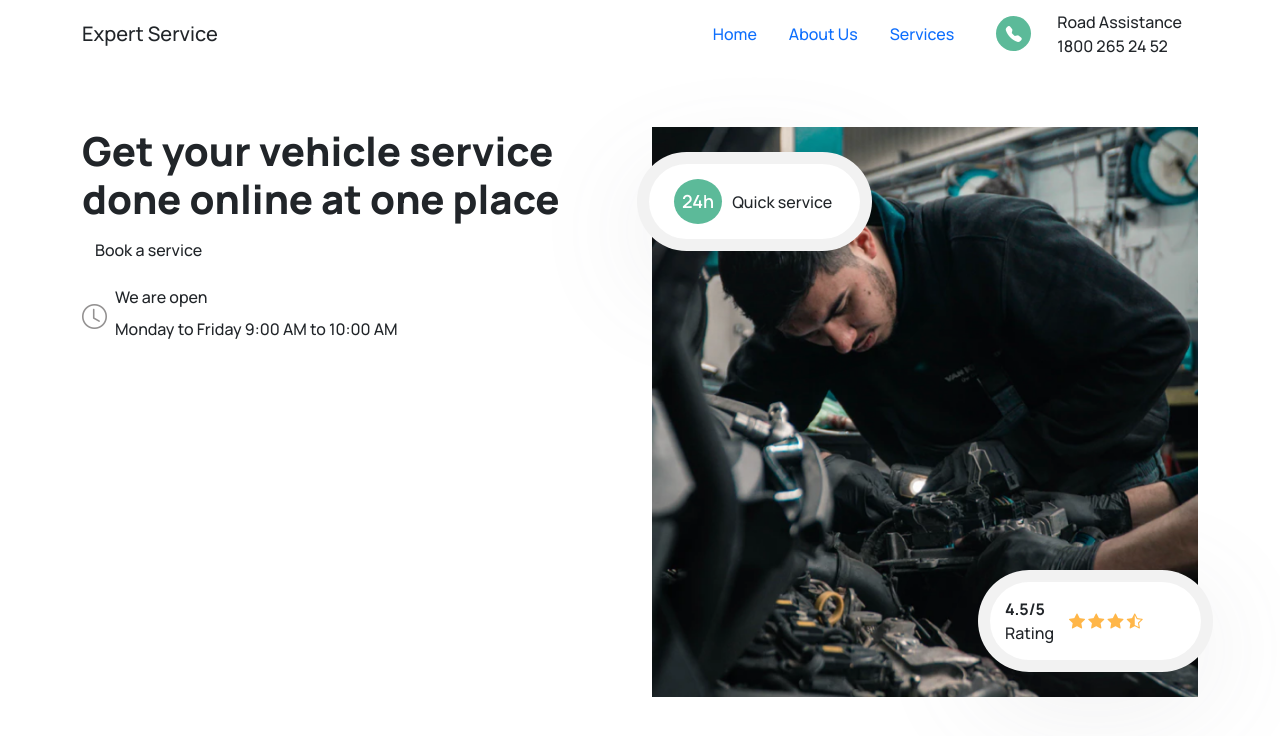
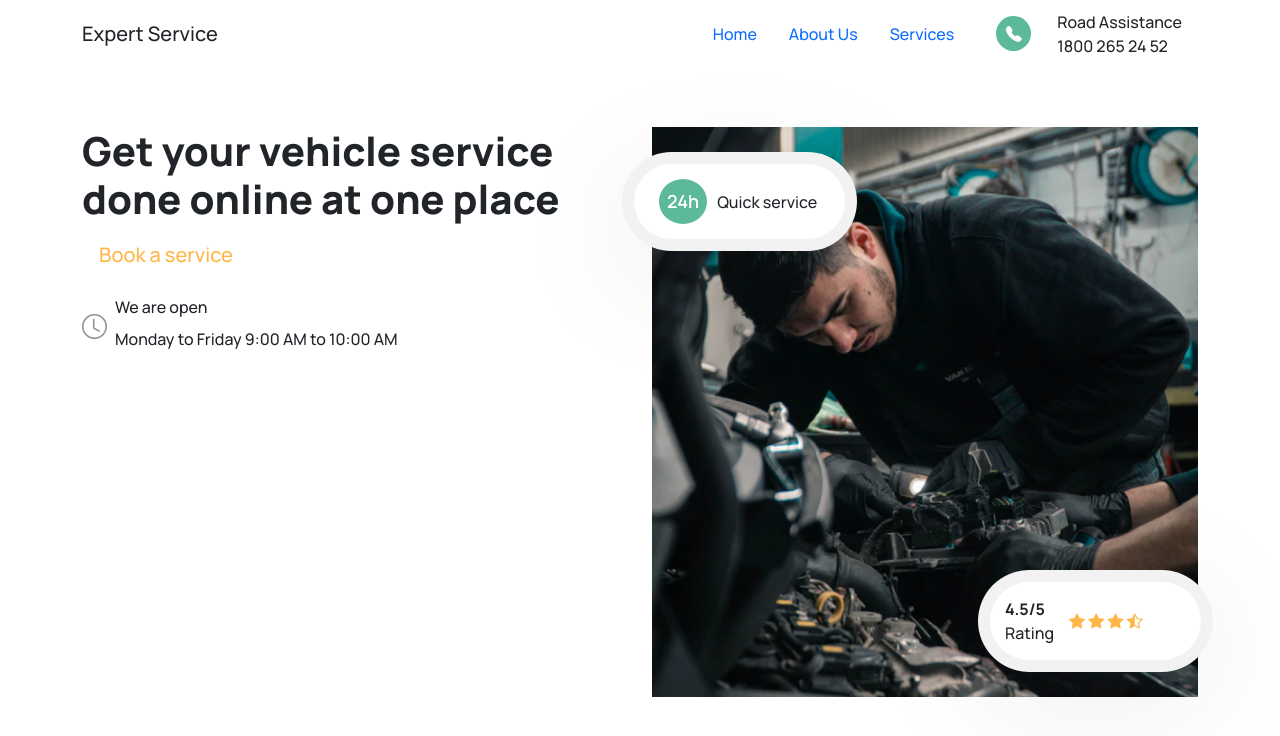
Before and after one commit to bushido2014/projects, a plain HTML site: page docs/expert-service/index.html in a window 1280 px wide. Drawn offline with nearby package versions, Linux system fonts and the light colour scheme.

Commit message:
css button

```diff
--- a/docs/expert-service/css/main.css
+++ b/docs/expert-service/css/main.css
@@ -128,7 +128,7 @@ border-radius: 59px;
 
 .vehicle-service {
   top: 25px;
-  left: -15px;
+  left: -30px;
 }
 
 .vehicle-rating {
@@ -160,3 +160,6 @@ border-radius: 59px;
 .vehicle-rating__star .bi {
   color: #FFB648;
 }
+.btn-service {
+  color: #FFB648;
+}
--- a/docs/expert-service/index.html
+++ b/docs/expert-service/index.html
@@ -79,7 +79,7 @@
           <div class="col-md-6 col-sm-12">
            <div class="vehicle-text">
             <h1>Get your vehicle service done online at one place</h1>
-            <button class="btn">Book a service</button>
+            <button class="btn btn-lg btn-service">Book a service</button>
             <div class="py-3 d-flex align-items-center">
               <div><i class="bi bi-clock"></i></div>
               <div class="px-2"><p>We are open </p>
```
